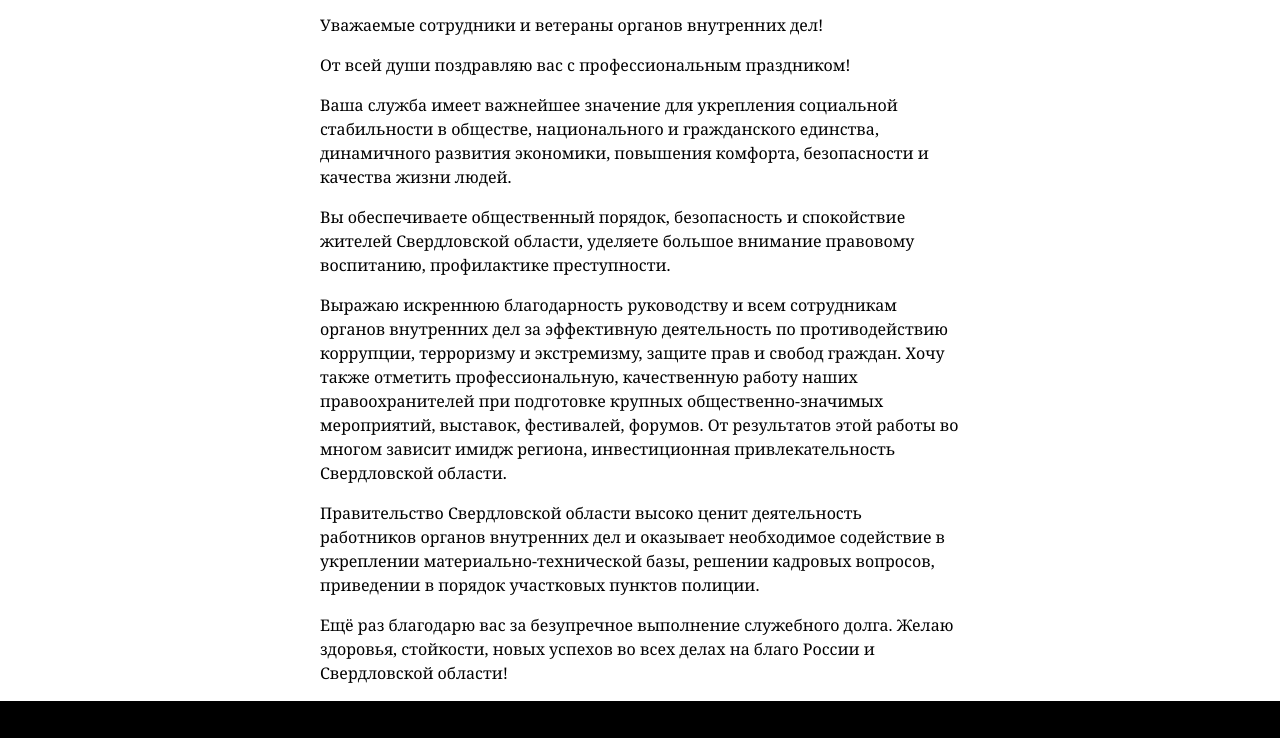
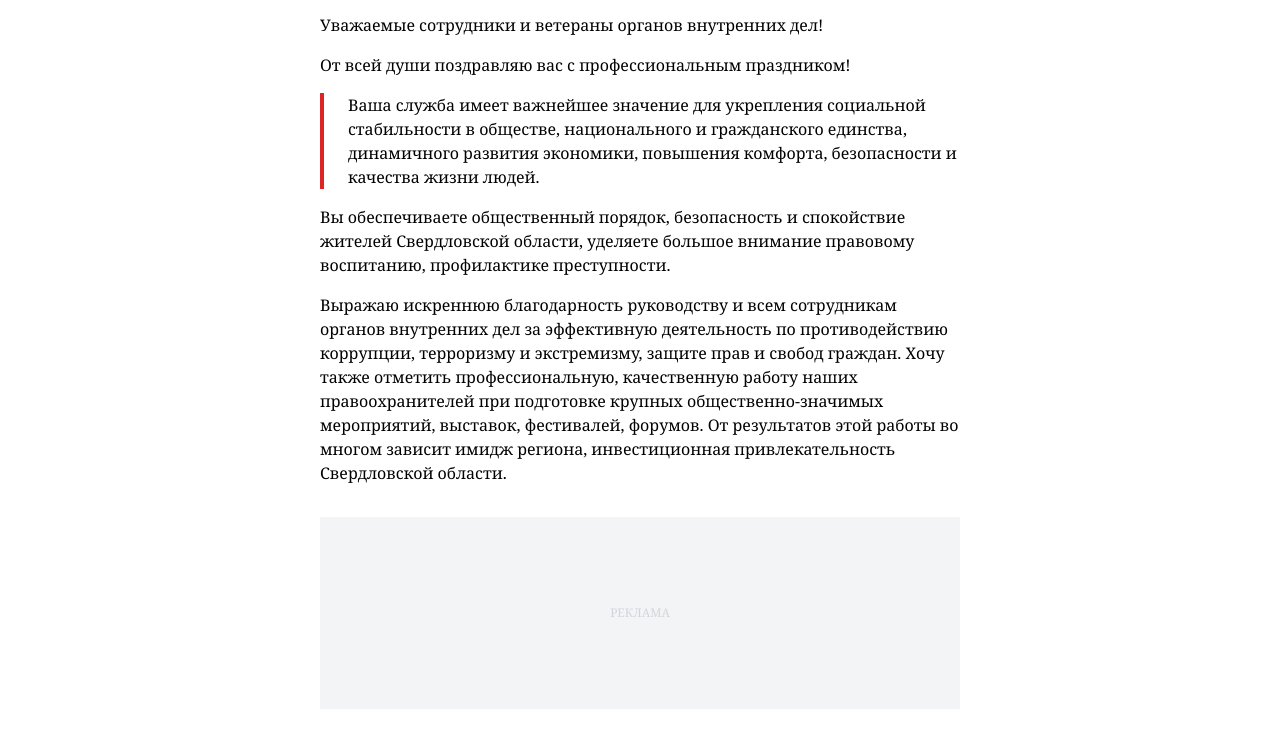
Before and after one commit to zhos1986/bgo, a plain HTML site: page first.html in a window 1280 px wide. Shown: the part 983-1721 px from the top of the page. Drawn offline with nearby package versions, Linux system fonts and the light colour scheme.

Commit message:
добавка рекламного модуля

```diff
--- a/first.html
+++ b/first.html
@@ -144,7 +144,7 @@
 			<p class="mb-4">
 				От всей души поздравляю вас с профессиональным праздником!
 			</p>
-			<p class="mb-4">
+			<p class="mb-4 pl-6 border-l-4 border-red-600">
 				Ваша служба имеет важнейшее значение для укрепления социальной стабильности в обществе, национального и
 				гражданского единства, динамичного развития экономики, повышения комфорта, безопасности и качества жизни
 				людей.
@@ -160,6 +160,13 @@
 				общественно-значимых мероприятий, выставок, фестивалей, форумов. От результатов этой работы во многом
 				зависит имидж региона, инвестиционная привлекательность Свердловской области.
 			</p>
+
+			<div class="advertising my-8 sm:block">
+				<div class="flex justify-center items-center bg-gray-100 h-48 my-4 text-gray-300 text-xs">
+					РЕКЛАМА
+				</div>
+			</div>
+
 			<p class="mb-4">
 				Правительство Свердловской области высоко ценит деятельность работников органов внутренних дел и
 				оказывает необходимое содействие в укреплении материально-технической базы, решении кадровых вопросов,
```
